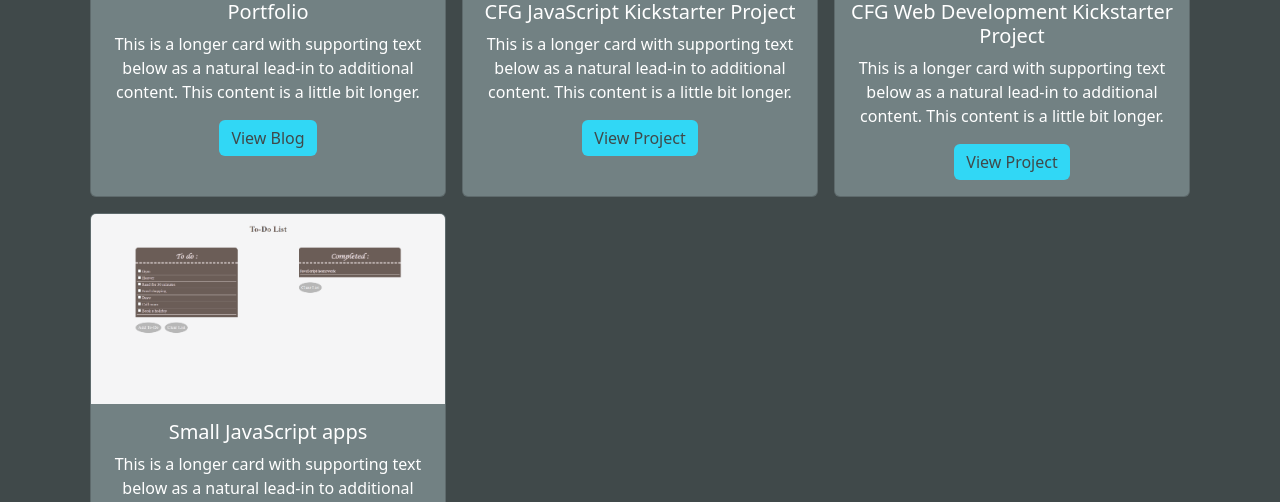
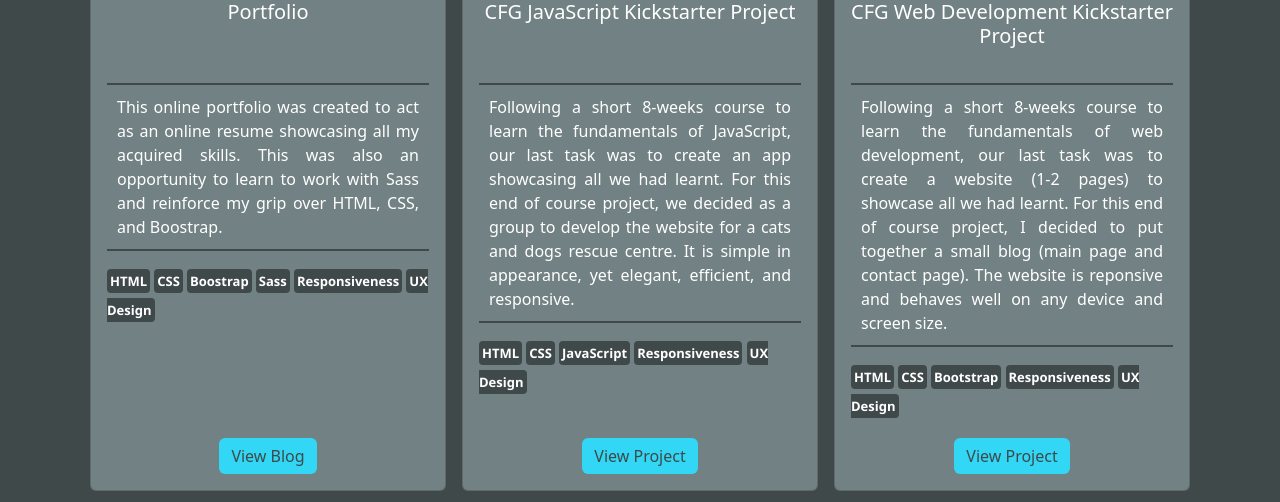
Before and after one commit to m-mathilde34/mathilde-dev, a plain HTML site: page index.html in a window 1280 px wide. Shown: the part 2466-2968 px from the top of the page. Drawn offline with nearby package versions, Linux system fonts and the light colour scheme.

Commit message:
Added description to each projects

```diff
--- a/index.html
+++ b/index.html
@@ -129,42 +129,76 @@
         <div class="row row-cols-1 row-cols-sm-2 row-cols-md-3">
           <div class="col p-2">
             <div class="card h-100">
-              <img src="./images/portfolio.png" class="card-img-top" alt="...">
+              <img src="./images/portfolio.png" class="card-img-top" alt="oersonal portfolio picture">
               <div class="card-body">
                 <h5 class="card-title">Portfolio</h5>
-                <p class="card-text">This is a longer card with supporting text below as a natural lead-in to additional content. This content is a little bit longer.</p>
-                <a href="https://m-mathilde34.github.io/" class="btn btn-primary">View Blog</a>
+                <p class="card-text">This online portfolio was created to act as an online resume showcasing all my acquired skills.
+                  This was also an opportunity to learn to work with Sass and reinforce my grip over HTML, CSS, and Boostrap.</p>
+                <div class="tags">
+                  <span class="skill-tags">HTML</span>
+                  <span class="skill-tags">CSS</span>
+                  <span class="skill-tags">Boostrap</span>
+                  <span class="skill-tags">Sass</span>
+                  <span class="skill-tags">Responsiveness</span>
+                  <span class="skill-tags">UX Design</span>
+                </div>
+                <a href="https://m-mathilde34.github.io/" class="align-self-center btn btn-primary" style="margin-top: auto;">View Blog</a>
               </div>
             </div>
           </div>
 
           <div class="col p-2">
             <div class="card h-100">
-                <img src="./images/cfg-javascript-website.png" class="card-img-top" alt="...">
+                <img src="./images/cfg-javascript-website.png" class="card-img-top" alt="javascript project screenshot">
                 <div class="card-body">
                   <h5 class="card-title">CFG JavaScript Kickstarter Project</h5>
-                  <p class="card-text">This is a longer card with supporting text below as a natural lead-in to additional content. This content is a little bit longer.</p>
-                  <a href="https://codepen.io/m-mathilde34/pen/jOgmxBy" class="btn btn-primary">View Project</a>
+                  <p class="card-text">Following a short 8-weeks course to learn the fundamentals of JavaScript, our last task was to create an app showcasing all we had learnt.
+                    For this end of course project, we decided as a group to develop the website for a cats and dogs rescue centre.
+                    It is simple in appearance, yet elegant, efficient, and responsive.</p>
+                  <div class="tags">
+                    <span class="skill-tags">HTML</span>
+                    <span class="skill-tags">CSS</span>
+                    <span class="skill-tags">JavaScript</span>
+                    <span class="skill-tags">Responsiveness</span>
+                    <span class="skill-tags">UX Design</span>
+                  </div>
+                  <a href="https://codepen.io/m-mathilde34/pen/jOgmxBy" class="align-self-center btn btn-primary">View Project</a>
                 </div>
             </div>
           </div>
           <div class="col p-2">
             <div class="card h-100">
-              <img src="./images/cfg-webdev-website.png" class="card-img-top" alt="...">
+              <img src="./images/cfg-webdev-website.png" class="card-img-top" alt="web development project screenshot">
               <div class="card-body">
                 <h5 class="card-title">CFG Web Development Kickstarter Project</h5>
-                <p class="card-text">This is a longer card with supporting text below as a natural lead-in to additional content. This content is a little bit longer.</p>
-                <a href="https://m-mathilde34.github.io/CFG-project/" class="btn btn-primary">View Project</a>
+                <p class="card-text">Following a short 8-weeks course to learn the fundamentals of web development, our last task was to create a website (1-2 pages) to showcase all we had learnt.
+                  For this end of course project, I decided to put together a small blog (main page and contact page).
+                  The website is reponsive and behaves well on any device and screen size.</p>
+                <div class="tags">
+                  <span class="skill-tags">HTML</span>
+                  <span class="skill-tags">CSS</span>
+                  <span class="skill-tags">Bootstrap</span>
+                  <span class="skill-tags">Responsiveness</span>
+                  <span class="skill-tags">UX Design</span>
+                </div>
+                <a href="https://m-mathilde34.github.io/CFG-project/" class="align-self-center btn btn-primary">View Project</a>
               </div>
             </div>
           </div>
           <div class="col p-2">
             <div class="card h-100">
-              <img src="./images/todo.png" class="card-img-top" alt="...">
+              <img src="./images/todo.png" class="card-img-top" alt="screenshot of one javascript app">
               <div class="card-body">
                 <h5 class="card-title">Small JavaScript apps</h5>
-                <p class="card-text">This is a longer card with supporting text below as a natural lead-in to additional content. This content is a little bit longer.</p>
-                <a href="https://codepen.io/collection/zxgeGj" class="btn btn-primary">View Projects</a>
+                <p class="card-text">Whilst learning JavaScript with Code First Girls, I created a number of small projects to put my newly found skill sinto practice.
+                  This collection regroups a to-do list, creating tabs, pop-up content (modal), as well as the first prototype to the course's final project.
+                </p>
+                <div class="tags">
+                  <span class="skill-tags">HTML</span>
+                  <span class="skill-tags">CSS</span>
+                  <span class="skill-tags">JavaScript</span>
+                </div>
+                <a href="https://codepen.io/collection/zxgeGj" class="align-self-center btn btn-primary">View Projects</a>
               </div>
             </div>
           </div>
--- a/style.css
+++ b/style.css
@@ -60,6 +60,10 @@ header h2 {
     color: #31D7F5;
 }
 
+.social i:hover {
+    text-shadow: 0 0 10px #728183, 0 0 20px #728183, 0 0 30px #728183;
+}
+
 #hero img {
     width: 250px;
     border-radius: 50%;
@@ -115,9 +119,44 @@ hr {
     filter: grayscale(30%);
 }
 
+.card-body {
+    display: flex;
+    flex-direction: column;
+}
+
 .card .btn {
     background-color: #31D7F5;
     border: #31D7F5;
     color: #40494A;
     font-weight: 500;
+    margin-top: auto;
 }
+
+.card .card-text {
+    text-align: justify;
+    margin-top: 1.2rem;
+    border-top: 2px solid #40494A;
+    border-bottom: 2px solid #40494A;
+    padding: 10px;
+    /*height: 20rem; change this with media size! */
+}
+
+.tags > .skill-tags {
+    font-weight: 600;
+    font-size: small;
+    font-family:'Segoe UI', Tahoma, Geneva, Verdana, sans-serif;
+    background-color: #40494A;
+    color: white;
+    line-height: 22pt;
+    border-radius: 4px;
+    padding: 3px;
+}
+
+.tags {
+    text-align: left;
+    margin-bottom: 1rem;
+}
+
+.projects h5 {
+    height: 3.5rem;
+}
```
